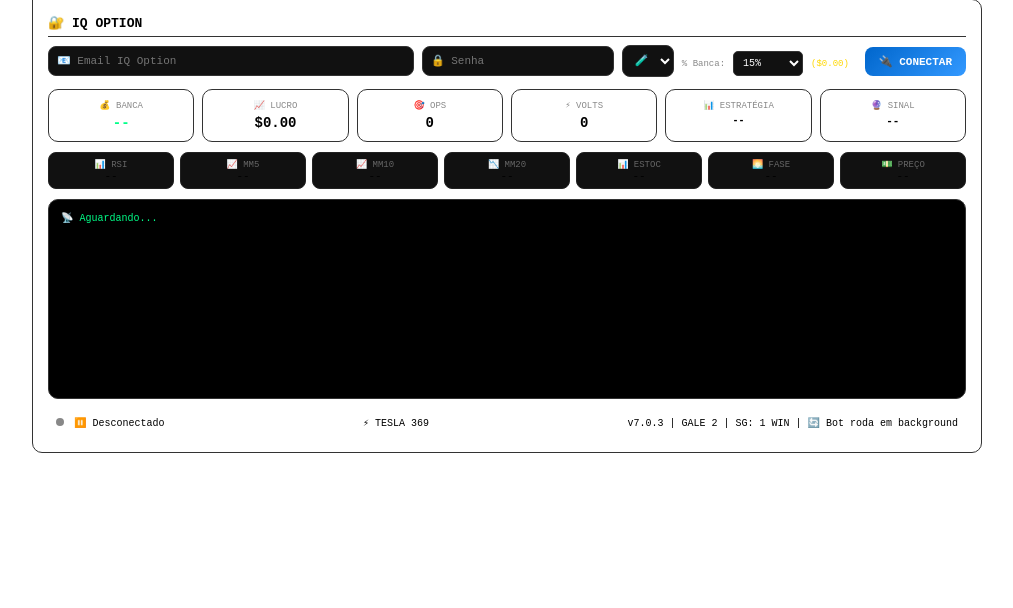
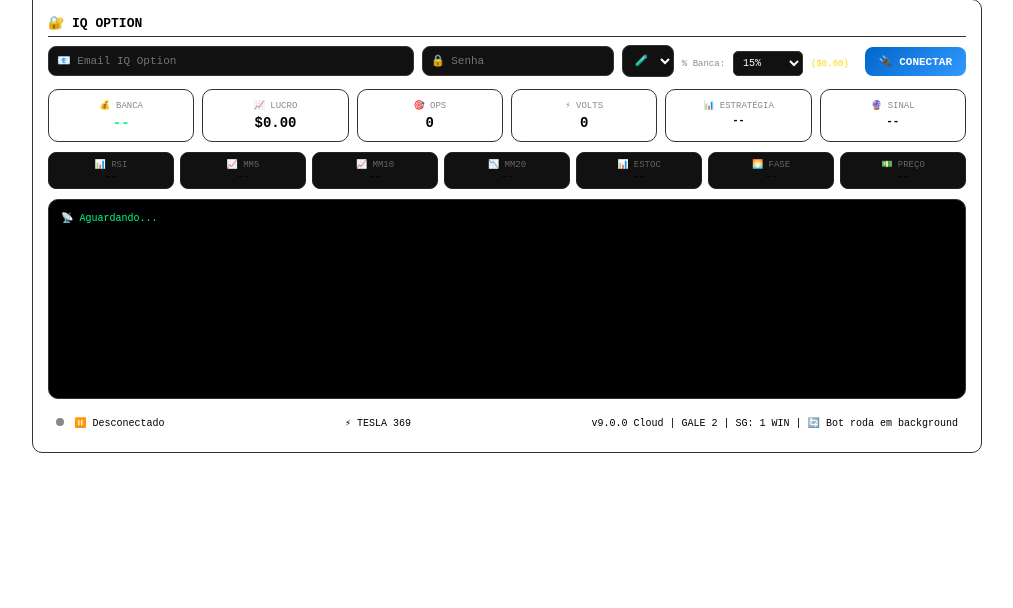
Before and after one commit to gynbetfc/v-sensitivo-bot, a Flask app: template tesla_369_bot/templates/index.html in a window 1280 px wide. Shown: the part 163-771 px from the top of the page, without its empty margins (133-1146 px from the left). Run offline with Flask 3, Linux system fonts and the light colour scheme; the template is opened without the code that fills it, so the values that code supplies are empty.

Commit message:
Update index.html

```diff
--- a/tesla_369_bot/templates/index.html
+++ b/tesla_369_bot/templates/index.html
@@ -2,7 +2,7 @@
 <html lang="pt-BR">
 <head>
     <meta charset="UTF-8"><meta name="viewport" content="width=device-width, initial-scale=1.0">
-    <title>⚡ TESLA 369 BOT v8.0.3</title>
+    <title>⚡ TESLA 369 BOT v9.0.0 Cloud</title>
     <style>
         *{margin:0;padding:0;box-sizing:border-box}
         body{background:{{ COR_FUNDO }};color:{{ COR_TEXTO }};font-family:'Courier New',monospace;padding:10px}
@@ -168,7 +168,7 @@
         <div class="barra-status">
             <span><span class="status-dot inactive" id="statusDot"></span> <span id="statusTexto">⏸️ Desconectado</span></span>
             <span>⚡ TESLA 369</span>
-            <span>v7.0.3 | GALE 2 | SG: 1 WIN | 🔄 Bot roda em background</span>
+            <span>v9.0.0 Cloud | GALE 2 | SG: 1 WIN | 🔄 Bot roda em background</span>
         </div>
     </div>
 
```
